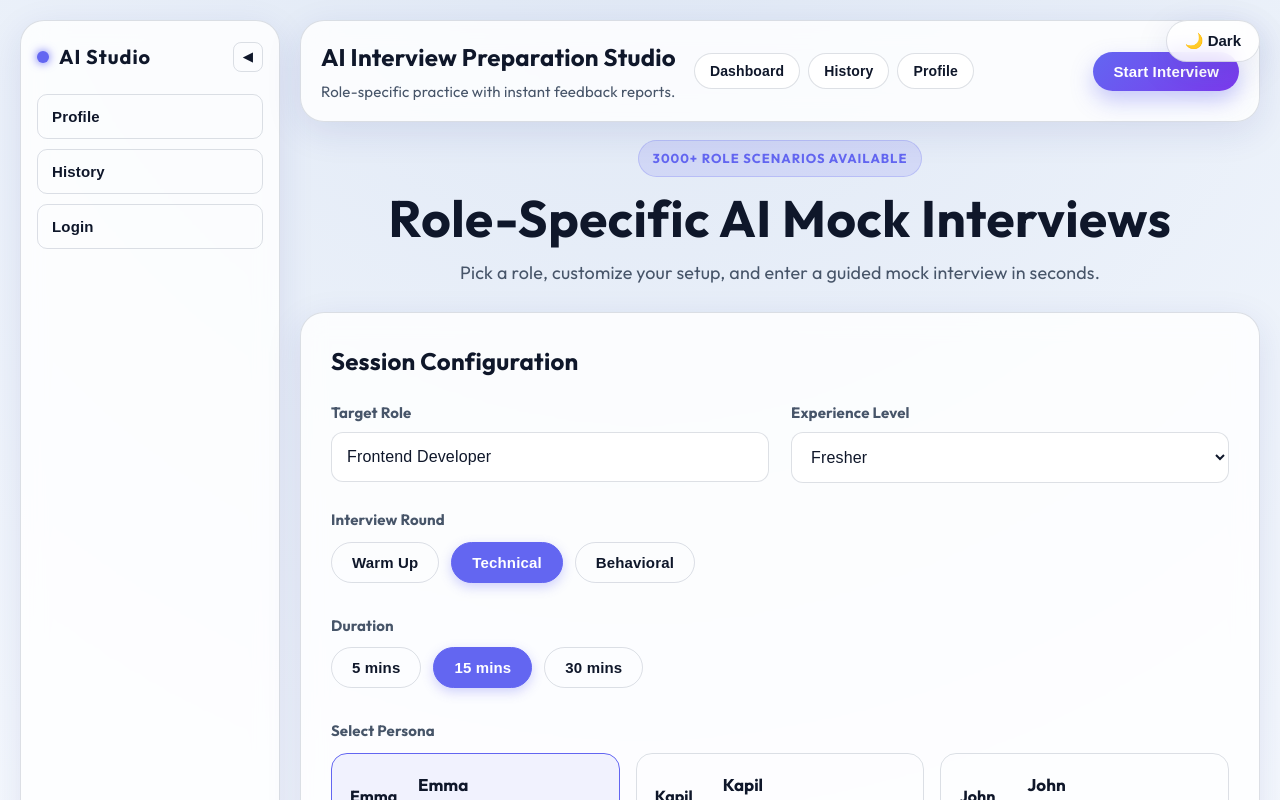
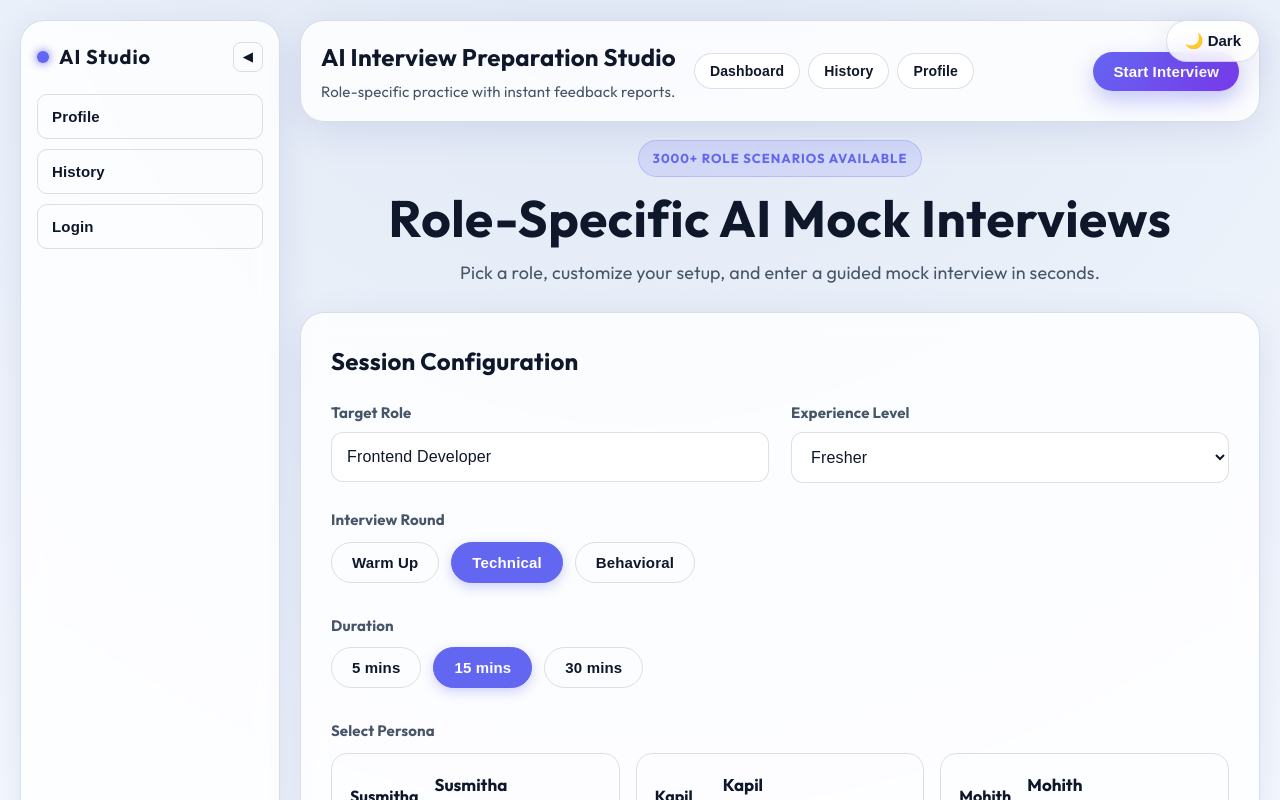
Before and after one commit to himanthyadav/AI_INTERVIEWER, a React (Vite) app in the folder frontend/: page /dashboard in a window 1280 px wide. Shown: the top 800 px of the page. Built offline with nearby package versions, Linux system fonts and the light colour scheme; no server answers; the HTML template or start-up script is replaced by a standard one.

Commit message:
Update Dashboard page

```diff
--- a/frontend/src/pages/Dashboard.jsx
+++ b/frontend/src/pages/Dashboard.jsx
@@ -33,9 +33,9 @@
   const rounds = ['Warm Up', 'Technical', 'Behavioral'];
   const durations = ['5 mins', '15 mins', '30 mins'];
   const interviewers = [
-    { name: 'Emma', type: 'US Accent', icon: 'Emma' },
+    { name: 'Susmitha', type: 'IN Accent', icon: 'Susmitha' },
     { name: 'Kapil', type: 'IN Accent', icon: 'Kapil' },
-    { name: 'John', type: 'US Accent', icon: 'John' }
+    { name: 'Mohith', type: 'IN Accent', icon: 'Mohith' }
   ];
 
   const showToast = (msg) => {
```
